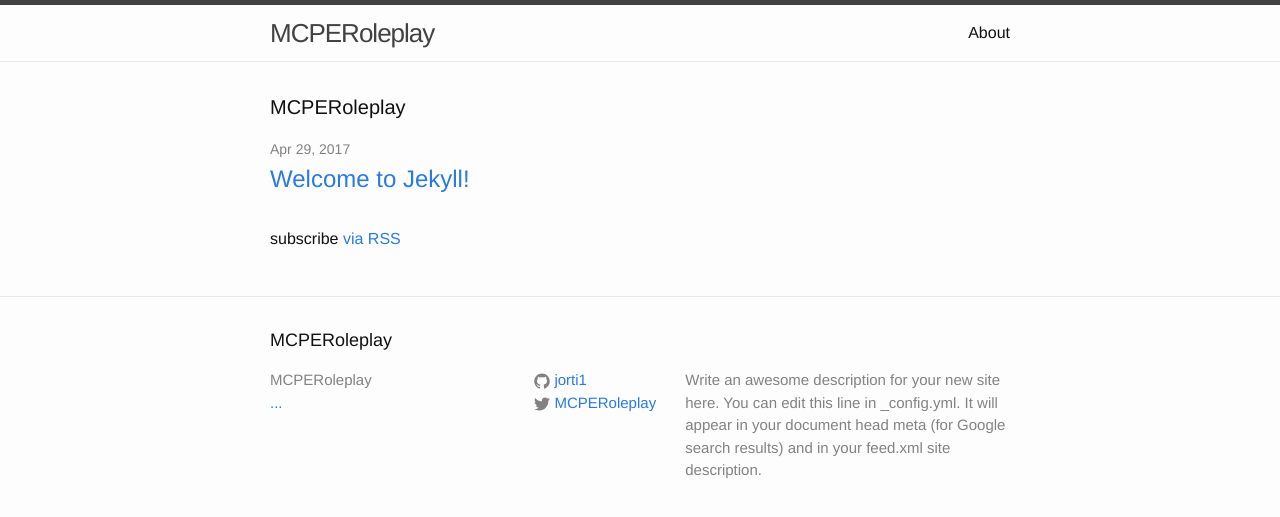
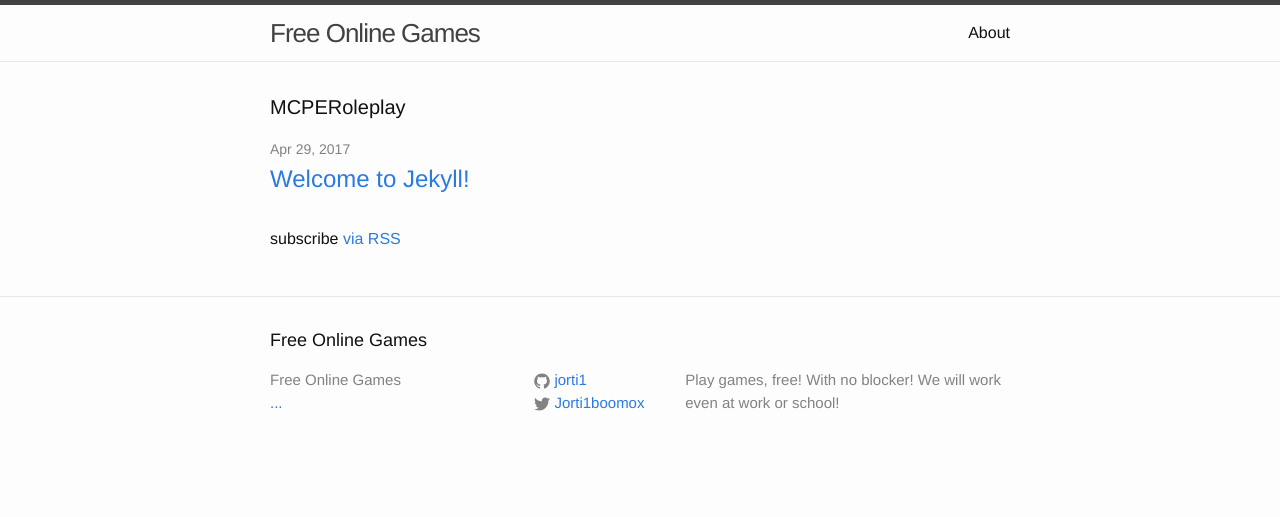
Before and after one commit to jortiz6759/WEBgames, a Jekyll site: the page built from index.html, in a window 1280 px wide. Shown: the top 517 px of the page. Built offline with Jekyll 4.4.1, drawn with Linux system fonts in a browser that asks for light colours.

Commit message:
Update _config.yml

```diff
--- a/_config.yml
+++ b/_config.yml
@@ -6,15 +6,13 @@
 # 'jekyll serve'. If you change this file, please restart the server process.
 
 # Site settings
-title: MCPERoleplay
+title: Free Online Games
 email: ...
 description: > # this means to ignore newlines until "baseurl:"
-  Write an awesome description for your new site here. You can edit this
-  line in _config.yml. It will appear in your document head meta (for
-  Google search results) and in your feed.xml site description.
+  Play games, free! With no blocker! We will work even at work or school!
 baseurl: "" # the subpath of your site, e.g. /blog
 url: "http://yourdomain.com" # the base hostname & protocol for your site
-twitter_username: MCPERoleplay
+twitter_username: Jorti1boomox
 github_username:  jorti1
 
 # Build settings
```
